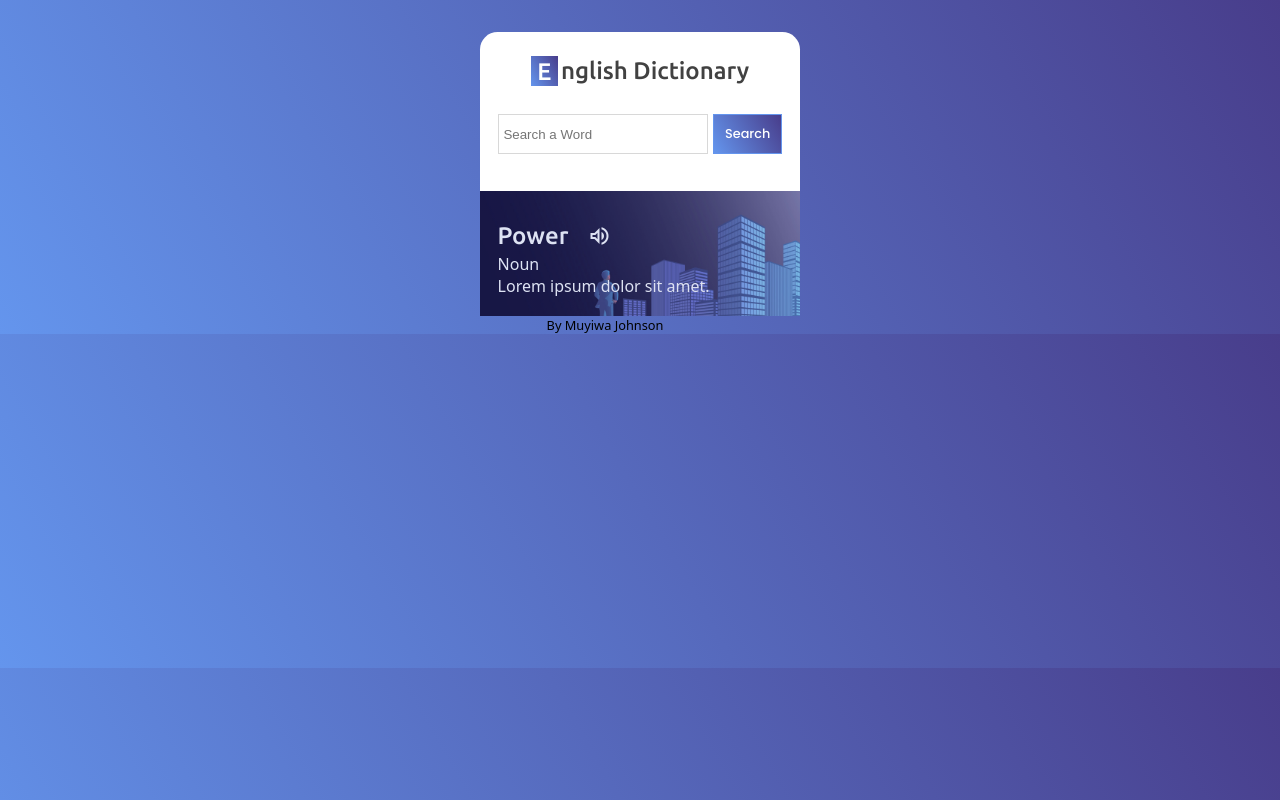
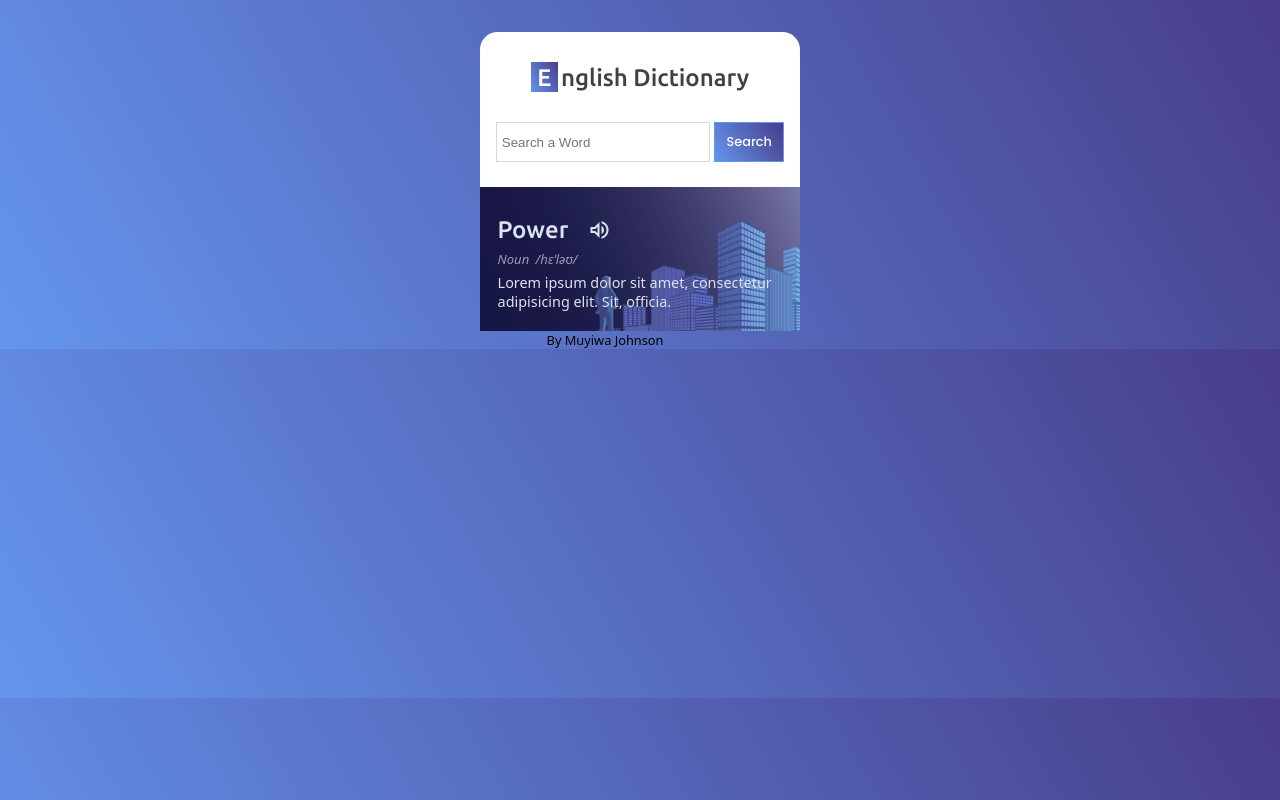
Before and after one commit to codewithjohnson/Dictionary-App, a React (Vite) app in the folder Dictionary/: page / in a window 1280 px wide. Built offline with nearby package versions, Linux system fonts and the light colour scheme.

Commit message:
adjustments

```diff
--- a/Dictionary/src/App.css
+++ b/Dictionary/src/App.css
@@ -29,7 +29,8 @@ body {
   justify-content: center;
   align-items: center;
   background-color: white;
-  padding:1.2rem 1.1rem;
+  padding: 1rem 1rem;
+
   border-top-left-radius: 1.1rem;
   border-top-right-radius: 1.1rem;
 }
@@ -39,10 +40,10 @@ body {
   color: rgba(0, 0, 0, 0.747);
   text-transform: capitalize;
   line-height: 1.7;
-  width: 100%;
-  /* border-bottom: 1px solid rgba(128, 128, 128, 0.123); */
+  /* width: 100%; */
   padding-bottom: 0.3rem;
   user-select: none;
+  margin-top: 0.6rem;
 }
 .title::first-letter {
   background: linear-gradient(60deg, cornflowerblue, darkslateblue);
@@ -56,8 +57,8 @@ body {
   display: flex;
   justify-content: space-between;
   align-items: center;
-  margin-top: 1.1rem;
-  margin-bottom: 1.1rem;
+  margin-top: 1.2rem;
+  margin-bottom: 0.6rem;
 }
 
 .input_box {
@@ -76,7 +77,7 @@ body {
 .submit_btn {
   font-family: "Poppins", sans-serif;
   border: 1px solid cornflowerblue;
-  padding:0.61rem 0.7rem;
+  padding: 0.61rem 0.7rem;
   background: linear-gradient(60deg, cornflowerblue, darkslateblue);
   color: white;
   font-size: 0.8rem;
@@ -100,13 +101,13 @@ body {
   background-repeat: no-repeat;
   opacity: 0.8;
   border: none;
-  padding:1.2rem 1.1rem;
+  padding: 1.2rem 1.1rem;
 }
 
 .word_sound {
   display: flex;
   align-items: center;
-  margin-top: 0.6rem;
+  margin-top: 0.4rem;
 }
 
 .word_title {
@@ -127,6 +128,26 @@ body {
 .word_sound > .word_play:hover {
   background-color: white;
   color: blue;
+}
+
+/* STYLING PART OF SPEECH AND DEFINITION */
+
+.part0fSpeech_view {
+  margin-bottom: 0.3rem;
+}
+.part0fSpeech,
+.view {
+  font-style: italic;
+  font-size: small;
+  color: rgba(255, 255, 255, 0.651);
+}
+.part0fSpeech {
+  margin-right: 0.4rem;
+}
+
+.definition {
+  font-size: 0.9rem;
+  font-weight: 500;
 }
 
 /* STYLING BELOW CONTENTS */
--- a/Dictionary/src/App.jsx
+++ b/Dictionary/src/App.jsx
@@ -24,8 +24,14 @@ function App() {
           </span>
         </div>
         <div className="partOfSpeech_definition">
-          <p className="part">Noun</p>
-          <p className="definition">Lorem ipsum dolor sit amet.</p>
+          <div className="part0fSpeech_view">
+            <span className="part0fSpeech">Noun</span>
+            <span className="view">/hɛˈləʊ/</span>
+          </div>
+          <p className="definition">
+            Lorem ipsum dolor sit amet, consectetur adipisicing elit. Sit,
+            officia.
+          </p>
         </div>
       </div>
 
```
